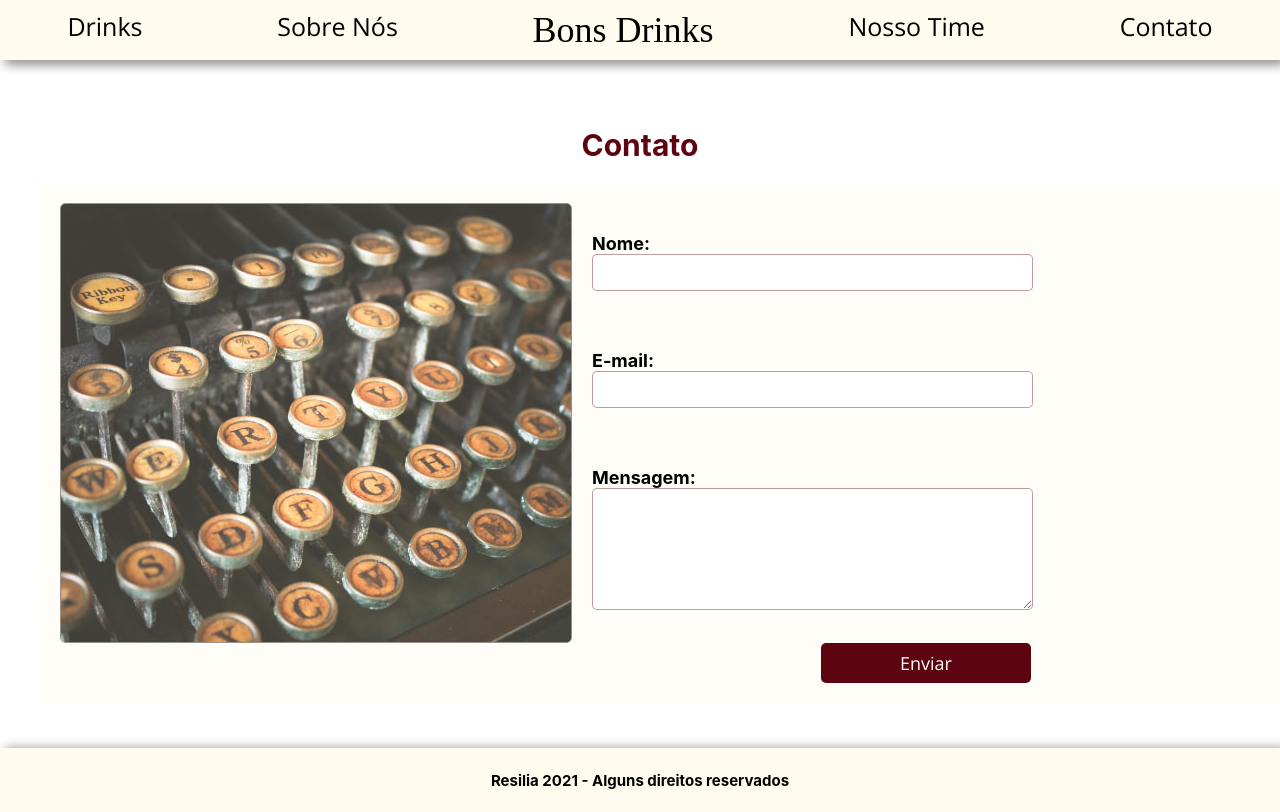
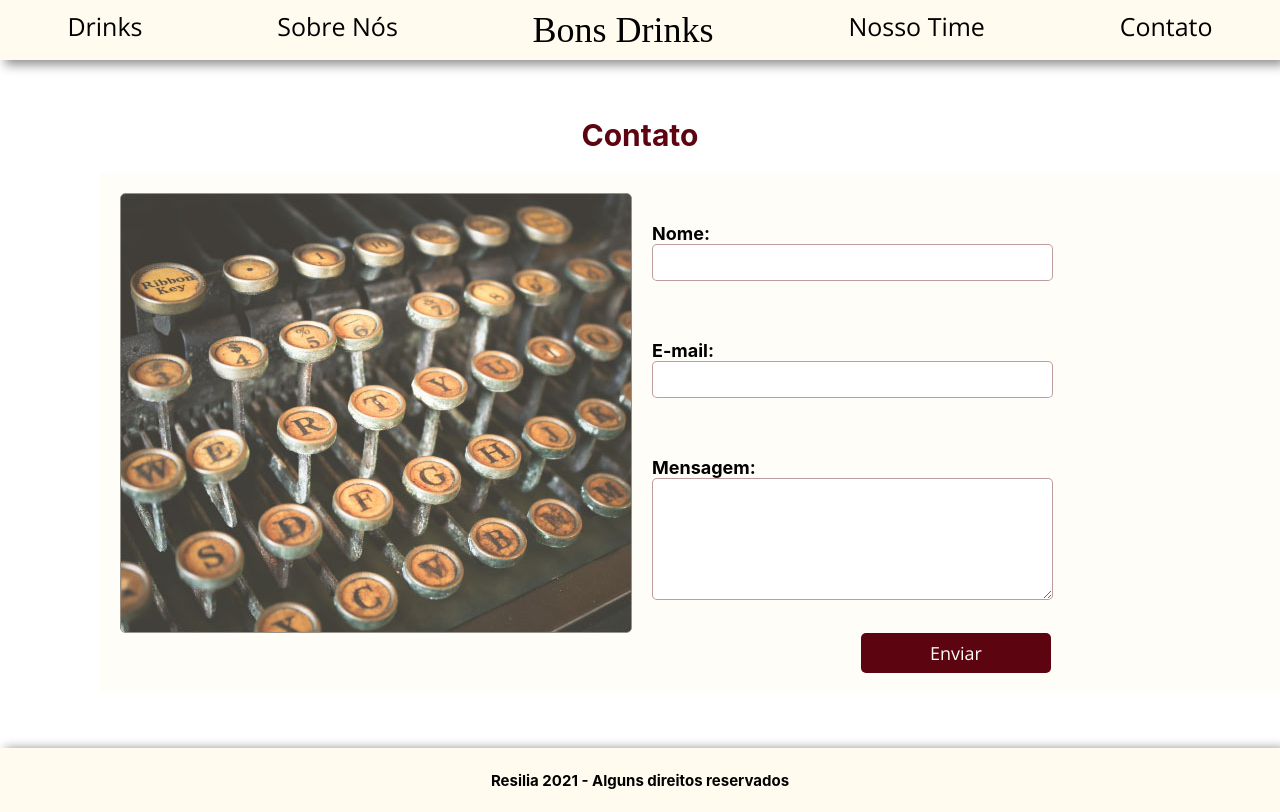
Before and after one commit to Daniel-Roch/Bons-Drinks, a React (Create React App) app: page /contato in a window 1280 px wide. Built offline with nearby package versions, Linux system fonts and the light colour scheme; a web font is replaced by a local one.

Commit message:
colocando animacao de entrada

```diff
--- a/src/components/Header/Header.module.css
+++ b/src/components/Header/Header.module.css
@@ -32,3 +32,7 @@
 .navHeader a:hover, .navHeader a:active{
     color: #F9Ae48;
 }
+
+@media (max-width: 999px){
+
+}
--- a/src/pages/Forms/Forms.module.css
+++ b/src/pages/Forms/Forms.module.css
@@ -1,5 +1,7 @@
 .sectionForms{
     grid-area: content;
+    animation: movie .5s forwards;
+    margin-bottom: 20px;
 }
 
 .containerForms{
@@ -8,7 +10,7 @@
     font-size: 18px;
     font-weight: 700;
     margin-bottom: 10px;
-    margin-left: 40px;
+    margin-left: 100px;
     display: grid;
     grid-template-columns: repeat(4, 1fr);
     grid-template-rows: repeat(4,auto);
@@ -42,3 +44,12 @@
     grid-column: 3/4;
     grid-row: 4;
 }
+
+@keyframes movie{
+    from{
+        opacity: 0;
+        transform: translateX(-20px)
+    }to{
+        opacity: 1;
+    }
+}
--- a/src/pages/Intro/Intro.module.css
+++ b/src/pages/Intro/Intro.module.css
@@ -2,7 +2,7 @@
 
 .imgBonsDrinks{
     height: 100vh;
-    background: url('../../assents/bg-bons-drinks.jpg')center no-repeat fixed;
+    background: url('../../assents/bg-bons-drinks.jpg') no-repeat 50%;
     background-size: cover;
     grid-area: content;
 }
--- a/src/pages/SobreNos/SobreNos.module.css
+++ b/src/pages/SobreNos/SobreNos.module.css
@@ -11,6 +11,7 @@
     margin-left: 10%;
     margin-bottom: 20px;
     grid-area: content;
+    animation: movie .3s;
 }
 .titleForms{
     grid-area: title;
@@ -34,3 +35,12 @@
     color: #101010;
     font-family: 'Open Sans', sans-serif;
 }
+
+@keyframes movie{
+    from{
+        opacity: 0;
+        transform: translateX(-20px)
+    }to{
+        opacity: 1;
+    }
+}
```
